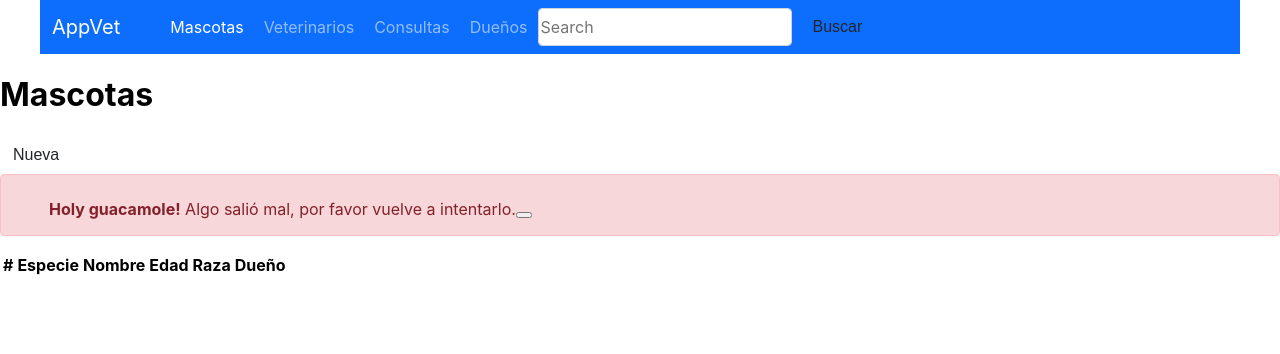
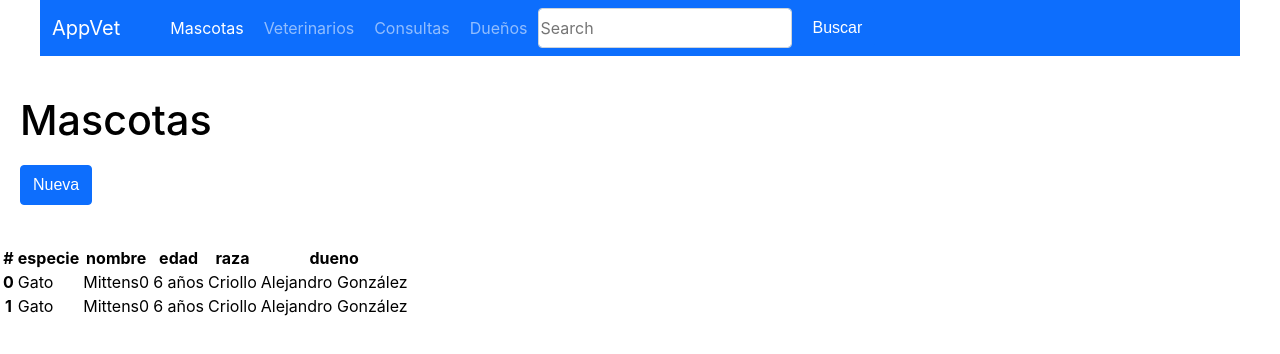
Before and after one commit to Alej087/appVeterinaria, a React (Create React App) app in the folder app-vet/: page / in a window 1280 px wide. Shown: the top 354 px of the page. Built offline with nearby package versions, Linux system fonts and the light colour scheme.

Commit message:
Creacion componente Tabla (encabezado, fila)

```diff
--- a/app-vet/src/componentes/ActionsMenu/actionsMenu.css
+++ b/app-vet/src/componentes/ActionsMenu/actionsMenu.css
@@ -1,17 +1,49 @@
-.alert {
-    position: relative;
-    padding: 1rem 1rem;
-    margin-bottom: 1rem;
-    border: 1px solid transparent;
-    border-radius: 0.25rem;
+.actions-menu {
+    padding: 40px 20px;
 }
 
-.alert-danger {
-    color: #842029;
-    background-color: #f8d7da;
-    border-color: #f5c2c7;
+.actions-menu h1 {
+    margin-bottom: 20px;
 }
 
-.alert-dismissible {
-    padding-right: 3rem;
+h1 {
+    font-size: calc(1.375rem + 1.5vw);
+    margin-top: 0;
+    margin-bottom: 0.5rem;
+    font-weight: 500;
+    line-height: 1.2;
 }
+
+.actions-menu-content {
+    display: flex;
+    justify-content: space-between;
+    align-items: center;
+}
+
+.actions-menu-content > button.btn.btn-primary {
+    height: 40px;
+}
+
+.btn {
+    display: inline-block;
+    font-weight: 400;
+    line-height: 1.5;
+    color: #212529;
+    text-align: center;
+    text-decoration: none;
+    vertical-align: middle;
+    cursor: pointer;
+    background-color: transparent;
+    border: 1px solid transparent;
+    padding: 0.375rem 0.75rem;
+    font-size: 1rem;
+    border-radius: 0.25rem;
+    transition: color .15s ease-in-out,background-color .15s ease-in-out,border-color .15s ease-in-out,box-shadow .15s ease-in-out;
+}
+
+.btn-primary {
+    color: #fff;
+    background-color: #0d6efd;
+    border-color: #0d6efd;
+    height: 40px;
+}
--- a/app-vet/src/componentes/ActionsMenu/index.js
+++ b/app-vet/src/componentes/ActionsMenu/index.js
@@ -1,18 +1,17 @@
-import React from "react";
+import React, {useState} from "react";
 import "./actionsMenu.css"
+import Alert from "../Alert"
 
 function ActionsMenu () {
+    const [mostrarAlerta, setMostrarAlerta] = useState(false);
+    const alertSwitch = () => setMostrarAlerta(!mostrarAlerta);
     return (
         <div className="actions-menu">
             <h1>Mascotas</h1>
             <div className="actions-menu-content">
-                <button type="button" id="botonCrear" className="btn btn-primary" data-bs-toggle="modal" data-bs-target="#exampleModal"> Nueva
+                <button type="button" id="botonCrear" className="btn btn-primary" data-bs-toggle="modal" data-bs-target="#exampleModal" onClick={alertSwitch}> Nueva
                 </button>
-                <div className="alert alert-danger alert-dismissible" role="alert">
-                    <svg class="bi flex-shrink-0 me-2" width="24" height="24" role="img" aria-label="Warning:"><use xlinkHref="#exclamation-triangle-fill"/></svg>
-                    <strong>Holy guacamole!</strong> Algo salió mal, por favor vuelve a intentarlo.
-                    <button type="button" className="btn-close" data-bs-dismiss="alert" aria-label="Close"></button>
-                </div>
+                {mostrarAlerta && <Alert alertSwitch={alertSwitch}/>}
             </div>
         </div>
     )
--- a/app-vet/src/componentes/Alert/alert.css
+++ b/app-vet/src/componentes/Alert/alert.css
@@ -0,0 +1,36 @@
+.alert {
+    position: relative;
+    padding: 1rem 1rem;
+    margin-bottom: 1rem;
+    border: 1px solid transparent;
+    border-radius: 0.25rem;
+}
+
+.alert-danger {
+    color: #842029;
+    background-color: #f8d7da;
+    border-color: #f5c2c7;
+}
+
+.alert-dismissible {
+    padding-right: 3rem;
+}
+
+.btn-close {
+    box-sizing: content-box;
+    width: 1em;
+    height: 1em;
+    padding: 0.25em 0.25em;
+    color: #000;
+    border: 0;
+    border-radius: 0.25rem;
+    opacity: .5;
+}
+
+.alert-dismissible .btn-close {
+    position: absolute;
+    margin-left: 10px;
+    z-index: 2;
+    padding: 0.5em 0.5em;
+    color: inherit;
+}
--- a/app-vet/src/componentes/Alert/index.js
+++ b/app-vet/src/componentes/Alert/index.js
@@ -0,0 +1,14 @@
+import React from "react";
+import "./alert.css"
+
+function Alert(props) {
+    return(
+        <div className="alert alert-danger alert-dismissible" role="alert">
+            <svg class="bi flex-shrink-0 me-2" width="24" height="24" role="img" aria-label="Warning:"><use xlinkHref="#exclamation-triangle-fill"/></svg>
+            <strong>Holy guacamole!</strong> Algo salió mal, por favor vuelve a intentarlo.
+            <button type="button" className="btn-close" data-bs-dismiss="alert" aria-label="Close" onClick={props.alertSwitch}></button>
+        </div>
+    );
+}
+
+export default Alert;
--- /dev/null
+++ b/app-vet/src/componentes/Tabla/encabezado.js
@@ -0,0 +1,18 @@
+import React from "react";
+
+function Encabezado(props) {
+    if(props.columnas.length === 0) return false;
+    return (
+        <thead>
+                <tr>
+                    <th scope="col">#</th>
+                    {props.columnas.map((columna) => (
+                        <th scope="col">{columna}</th>
+                    ))}
+                    <th scope="col"></th>
+                </tr>
+            </thead>
+    );
+}
+
+export default Encabezado;
--- /dev/null
+++ b/app-vet/src/componentes/Tabla/filas.js
@@ -0,0 +1,23 @@
+import React from "react";
+import Encabezado from "./encabezado";
+
+function Fila({mascota, index}) {
+    return (
+        <tr>
+            <th scope="row">{index}</th>
+                <td>{mascota.especie}</td>
+                <td>{mascota.nombre}</td>
+                <td>{mascota.edad}</td>
+                <td>{mascota.raza}</td>
+                <td>{mascota.dueno}</td>
+                <td>
+                    <div class="btn-group" role="group" aria-label="Basic mixed styles example">
+                        <button type="button" class="btn btn-info editar"><i class="fas fa-edit"></i></button>
+                        <button type="button" class="btn btn-danger eliminar"><i class="fas fa-trash"></i></button>
+                    </div>
+                </td>
+        </tr>
+    )
+}
+
+export default Fila;
--- /dev/null
+++ b/app-vet/src/componentes/Tabla/index.js
@@ -0,0 +1,24 @@
+import React, {useState} from "react";
+import Encabezado from "./encabezado";
+import Fila from "./filas";
+
+function Tabla () {
+    const [mascotas, setMascotas] = useState([
+        {especie: "Gato", nombre: "Mittens0", edad: "6 años", raza: "Criollo", dueno: "Alejandro González"},
+        {especie: "Gato", nombre: "Mittens0", edad: "6 años", raza: "Criollo", dueno: "Alejandro González"},
+    ]);
+    const columnas = mascotas.length > 0 ? Object.keys(mascotas[0]) : [];
+    return (
+        <table className="table table-hover">
+            <Encabezado columnas={columnas}/>
+            <tbody id="lista-mascotas">
+                    {" "}
+                    {mascotas.map((mascota, index)=> (
+                        <Fila mascota={mascota} index={index} />
+                    ))}
+            </tbody>
+        </table>
+    )
+}
+
+export default Tabla;
--- a/app-vet/src/componentes/tabla.js
+++ /dev/null
@@ -1,24 +0,0 @@
-import React from "react";
-
-function Tabla () {
-    return (
-        <table className="table table-hover">
-            <thead>
-                <tr>
-                    <th scope="col">#</th>
-                    <th scope="col">Especie</th>
-                    <th scope="col">Nombre</th>
-                    <th scope="col">Edad</th>
-                    <th scope="col">Raza</th>
-                    <th scope="col">Dueño</th>
-                    <th scope="col"></th>
-                </tr>
-            </thead>
-            <tbody id="lista-mascotas">
-
-            </tbody>
-        </table>
-    )
-}
-
-export default Tabla;
--- a/app-vet/src/pagina.js
+++ b/app-vet/src/pagina.js
@@ -1,7 +1,7 @@
 import React from "react";
 import Nav from "./componentes/Nav";
 import ActionsMenu from "./componentes/ActionsMenu";
-import Tabla from "./componentes/tabla";
+import Tabla from "./componentes/Tabla";
 //import Modal from "./componentes/modal";
 
 function Mascotas () {
```
